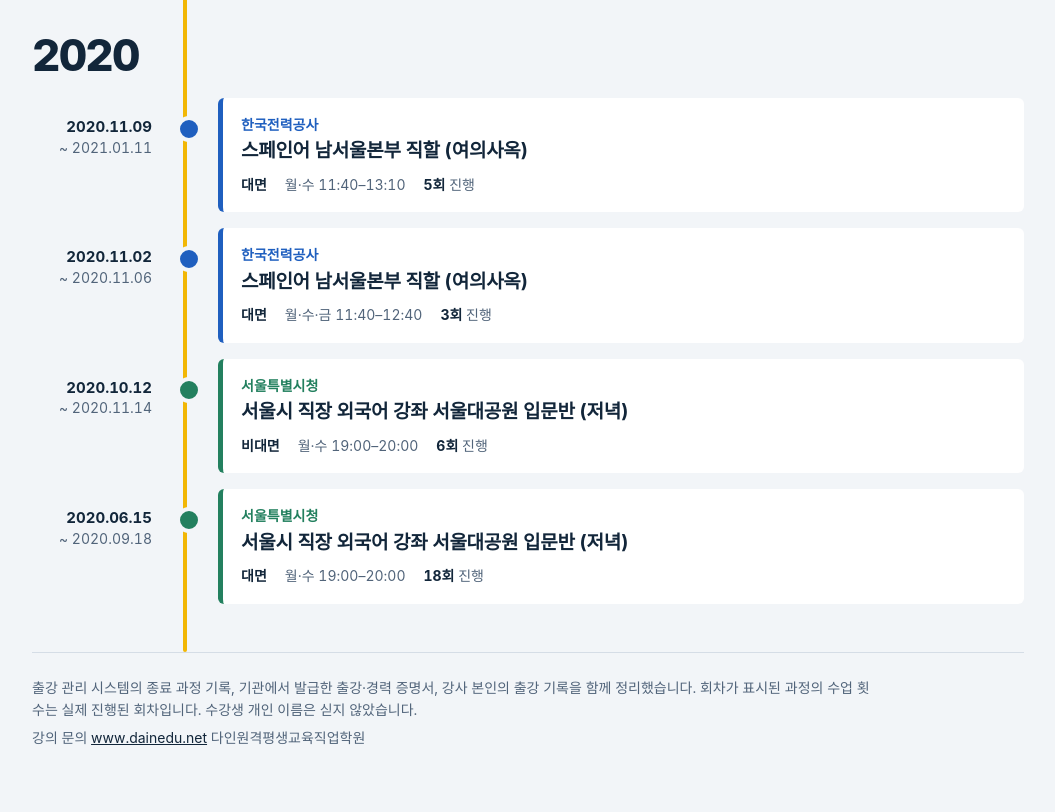
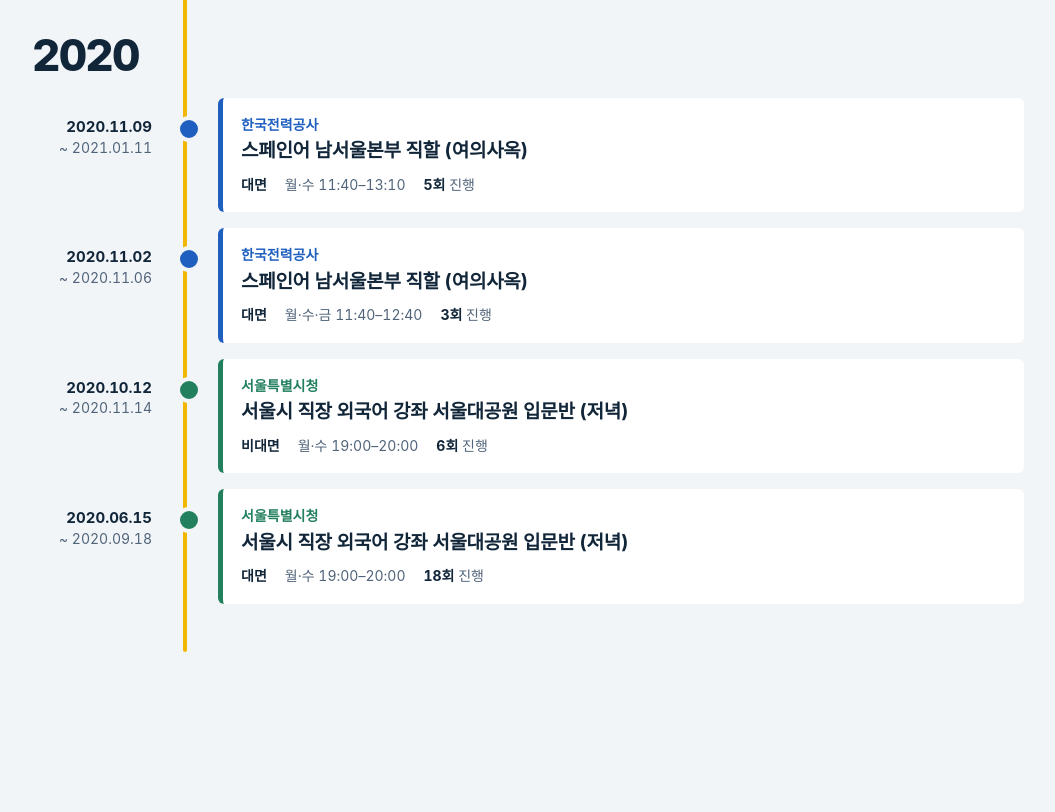
Before and after one commit to yalli2/lecture_timeline, a plain HTML site: page index.html in a window 1280 px wide. Shown: the part 7022-7834 px from the top of the page, without its empty margins (112-1167 px from the left). After the commit the page ends 7674 px from the top, so only its background shows below. Drawn offline with Linux system fonts and the light colour scheme; a web font is replaced by a local one.

Commit message:
하단 푸터 삭제
Co-Authored-By: Claude Opus 5.5 <noreply@anthropic.com>
Claude-Session: https://claude.ai/code/session_0117yATAFYuB1R51UF3f1RDg

```diff
--- a/index.html
+++ b/index.html
@@ -108,9 +108,6 @@
   .meta li.mode { font-weight: 600; color: var(--ink); }
   .meta b { color: var(--ink); font-weight: 700; }
 
-  footer { border-top: 1px solid var(--line); padding: 24px 0 56px; font-size: 14px; color: var(--ink-soft); }
-  footer p { margin: 0 0 6px; max-width: 60em; }
-  footer a { color: var(--ink); }
 
   @media (max-width: 720px) {
     .wrap { padding: 0 16px; }
@@ -142,10 +139,6 @@
 
   <main class="timeline" id="timeline"></main>
 
-  <footer>
-    <p>출강 관리 시스템의 종료 과정 기록, 기관에서 발급한 출강·경력 증명서, 강사 본인의 출강 기록을 함께 정리했습니다. 회차가 표시된 과정의 수업 횟수는 실제 진행된 회차입니다. 수강생 개인 이름은 싣지 않았습니다.</p>
-    <p>강의 문의 <a href="https://www.dainedu.net">www.dainedu.net</a> 다인원격평생교육직업학원</p>
-  </footer>
 </div>
 
 <script>
```
